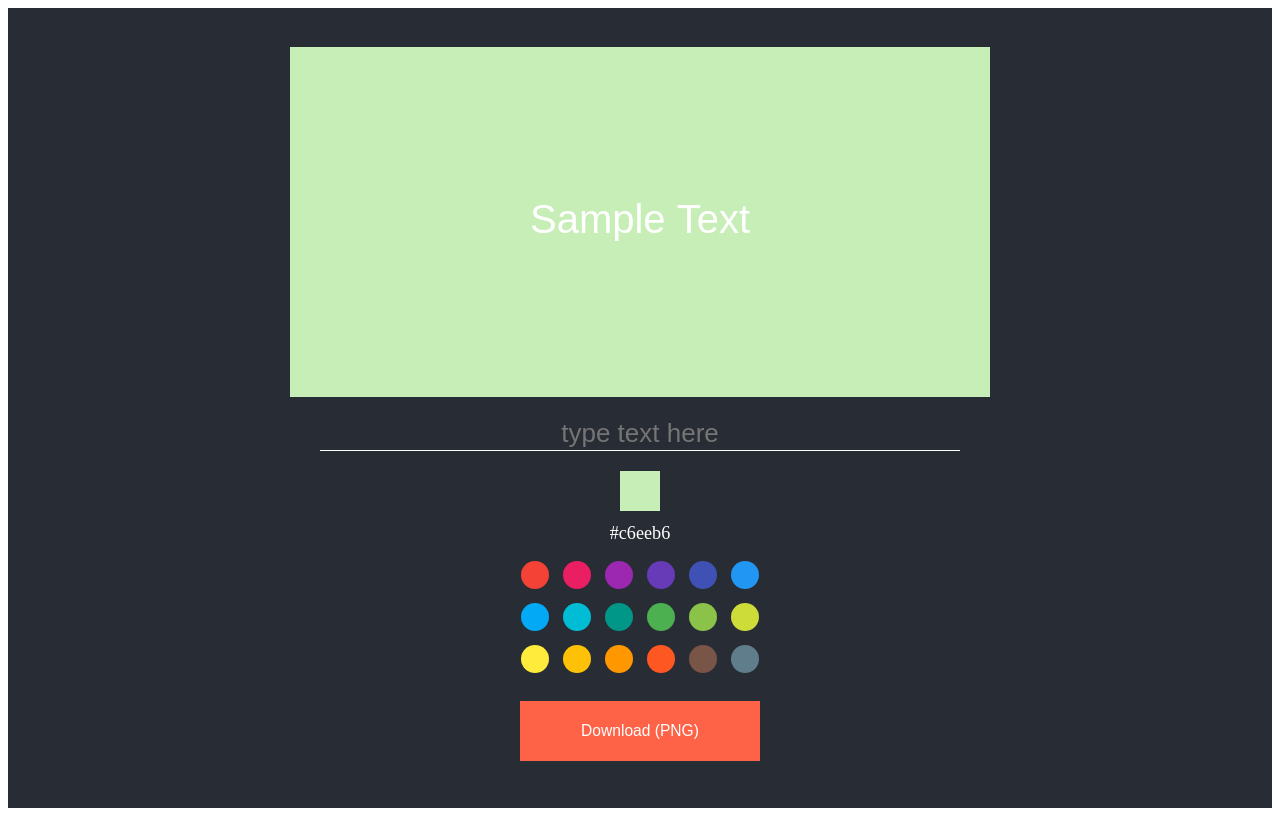
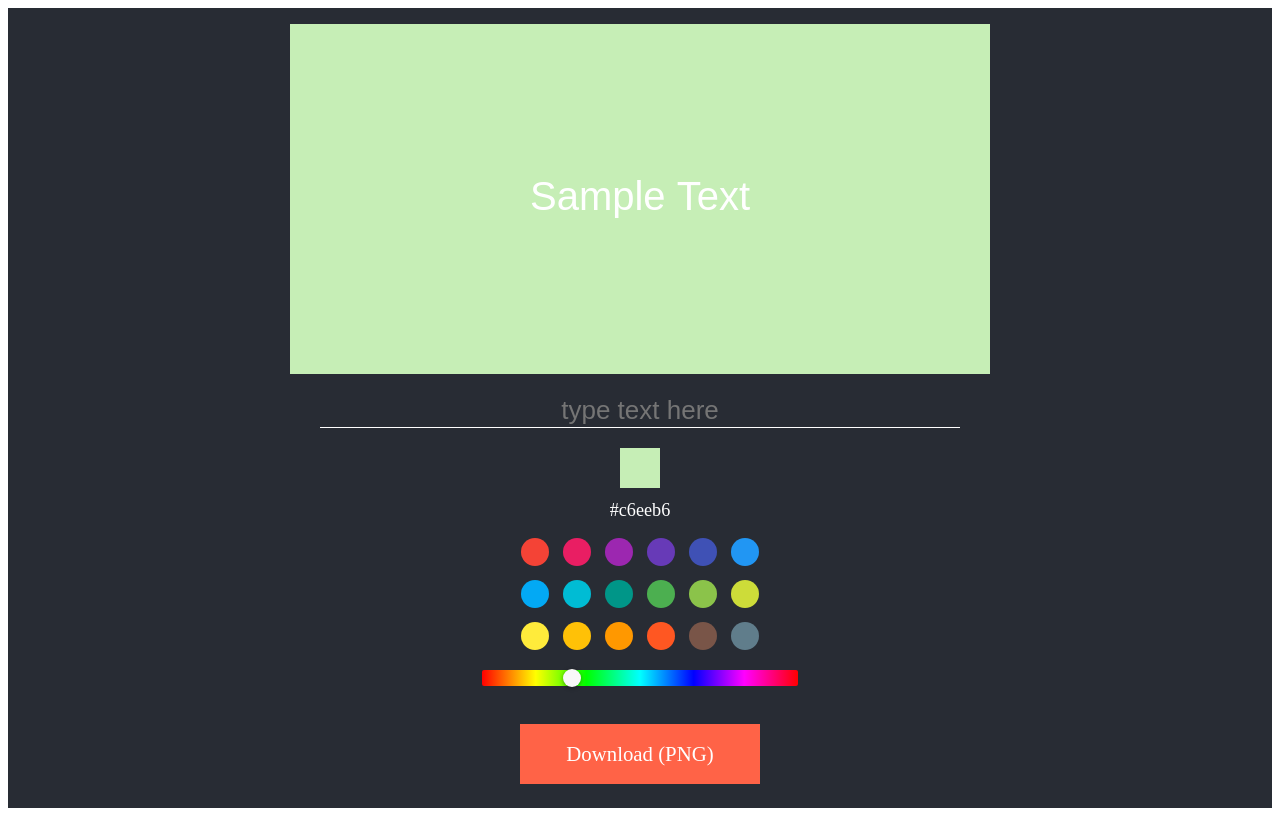
Before and after one commit to banner-maker/banner-maker, a React (Create React App) app: page / in a window 1280 px wide. Built offline with nearby package versions, Linux system fonts and the light colour scheme.

Commit message:
update canvas link

```diff
--- a/src/App.css
+++ b/src/App.css
@@ -46,13 +46,22 @@
   width: 240px;
   height: 60px;
   color: #fff;
-  font-size: 0.6em;
+  font-size: 0.8em;
   background-color: tomato;
   border: none;
   margin: 8px;
+  text-decoration: none;
+  line-height: 60px;
 }
 
 .paletteWrapper {
+  display: flex;
+  flex-direction: column;
+  align-items: center;
   padding-top: 5px;
-  padding-bottom: 20px;
+  padding-bottom: 10px;
 }
+
+.huePicker {
+  padding: 20px;
+}
--- a/src/App.js
+++ b/src/App.js
@@ -6,10 +6,10 @@ import TextInput from "./TextInput";
 
 class App extends Component {
   state = {
+    colorType: "background",
     color: "#ccc",
     text: "Sample Text",
-    href: "",
-    download: "banner-image.png"
+    href: ""
   };
 
   componentDidMount() {
@@ -28,32 +28,25 @@ class App extends Component {
     return "#" + Math.floor(Math.random() * 16777215).toString(16);
   };
 
-  clickDownload = e => {
-    // this.setState({ href:})
-    // var href = mainCanvas.toDataURL();
-    // this.href = href;
-    // this.download = "npjy.png";
-  };
-
-  handleCanvasChange = e => {
-    console.log("canvas");
+  handleCanvasChange = href => {
+    this.setState({ href });
   };
 
   render() {
-    const { color, text, href, download } = this.state;
+    const { color, text, href } = this.state;
     return (
       <div className="App">
-        <Preview color={color} text={text} onChange={this.handleCanvasChange} />
+        <Preview
+          color={color}
+          text={text}
+          href={href}
+          updateCanvas={this.handleCanvasChange}
+        />
         <TextInput onChange={this.handleTextChange} />
         <Palette color={color} onChange={this.handleChange} />
-        <button
-          className="downbutton"
-          href={href}
-          download={download}
-          onClick={this.clickDownload}
-        >
+        <a href={href} className="downbutton" download="banner-image.png">
           Download (PNG)
-        </button>
+        </a>
       </div>
     );
   }
--- a/src/Palette.js
+++ b/src/Palette.js
@@ -1,5 +1,5 @@
 import React, { Component } from "react";
-import { CirclePicker } from "react-color";
+import { CirclePicker, HuePicker } from "react-color";
 
 class Palette extends Component {
   render() {
@@ -12,7 +12,12 @@ class Palette extends Component {
         <div className="sampleRect" style={divStyle} />
         <div className="hexLabel">{color}</div>
         <div className="paletteWrapper">
-          <CirclePicker color={color} onChange={onChange} />
+          <div className="circlePicker">
+            <CirclePicker color={color} onChange={onChange} />
+          </div>
+          <div className="huePicker">
+            <HuePicker color={color} onChange={onChange} />
+          </div>
         </div>
       </>
     );
--- a/src/Preview.js
+++ b/src/Preview.js
@@ -22,10 +22,11 @@ class Preview extends Component {
       font: "Arial"
     });
   }
+
   componentDidUpdate() {
     const canvas = this.canvasRef.current;
     const ctx = canvas.getContext("2d");
-    const { color, text } = this.props;
+    const { color, text, updateCanvas, href } = this.props;
 
     ctx.fillStyle = color;
     ctx.fillRect(0, 0, canvas.width, canvas.height);
@@ -37,7 +38,7 @@ class Preview extends Component {
     });
 
     const url = canvas.toDataURL();
-    console.log(url);
+    href !== url && updateCanvas(url);
   }
 
   setFont = (canvas, text, args) => {
```
Also changed, not shown: resources/github.png (added).
